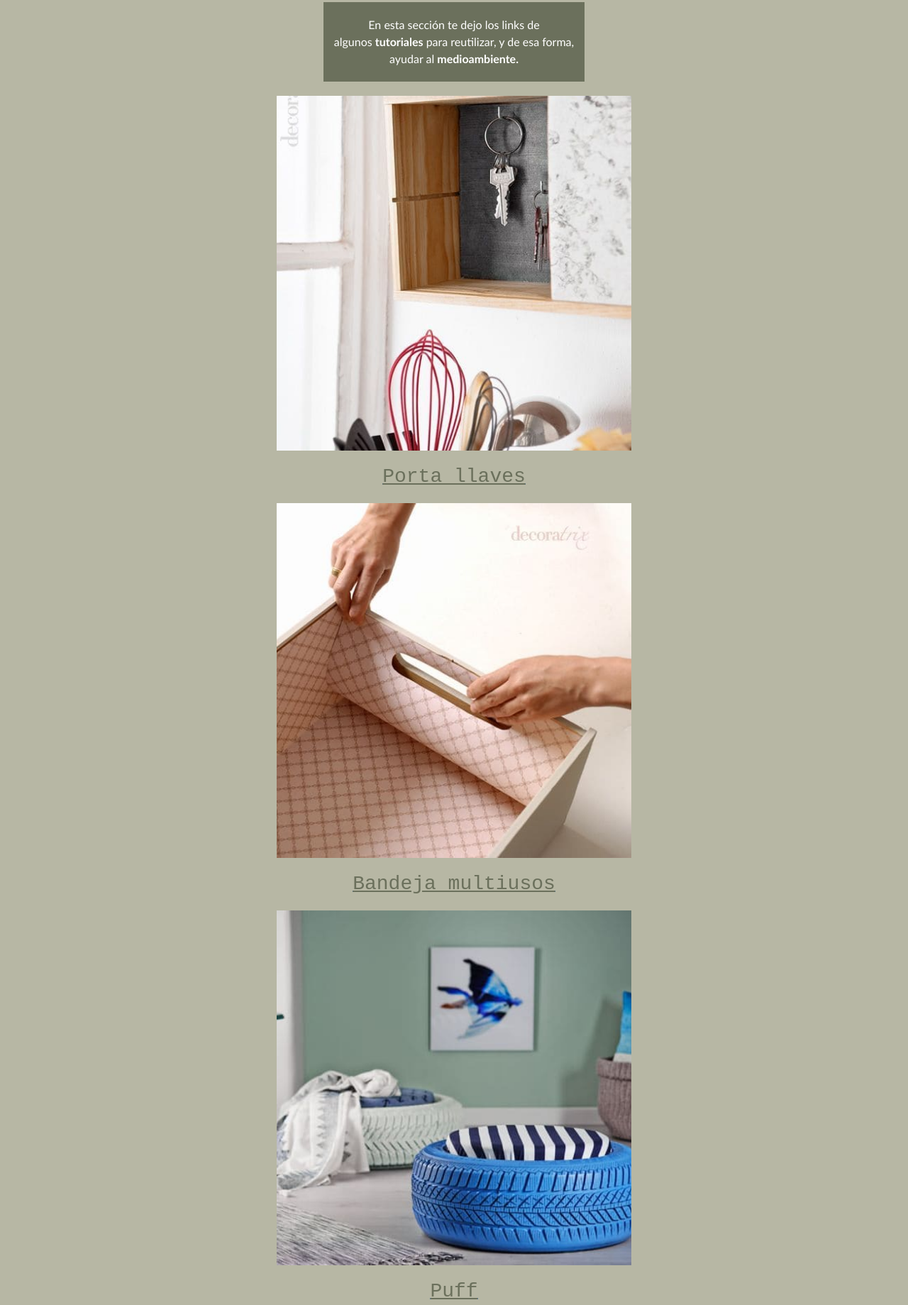
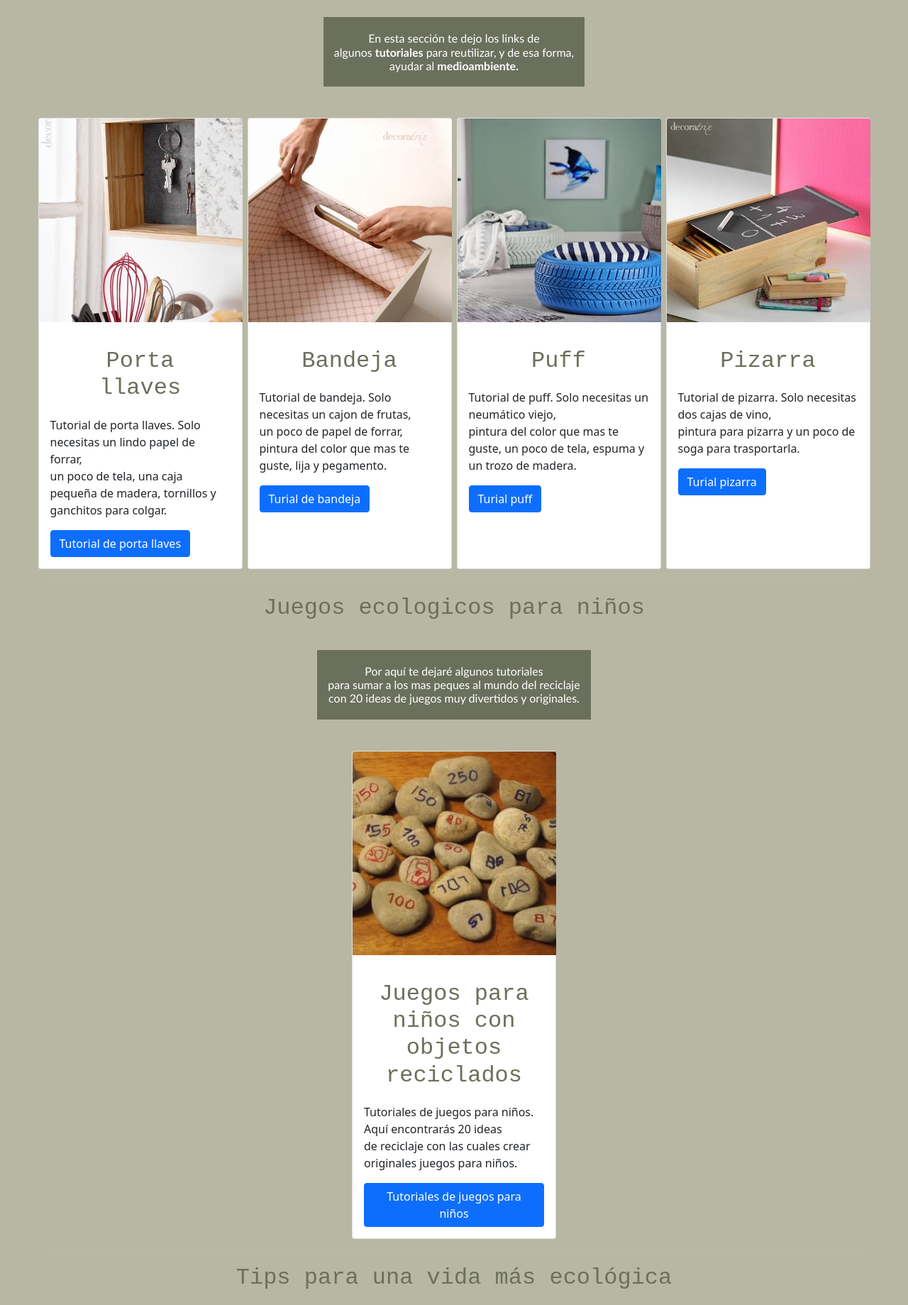
Before and after one commit to Camilu9/idea.debenedetto, a website: page pages/eco_tutoriales.html in a window 1280 px wide. Shown: the part 405-2244 px from the top of the page at 71% size. Drawn offline with nearby package versions, Linux system fonts and the light colour scheme.

Commit message:
cambio en pagina ecotutoriales

```diff
--- a/pages/eco_tutoriales.html
+++ b/pages/eco_tutoriales.html
@@ -73,69 +73,112 @@
                     amigable con el mundo.
                 </h5>
             </div>
-            <div>
+            <hr>
             <section>
                 <div class="titulo--dos">
                     <h2>Tutoriales para reciclar</h2>
                 </div>
                 <div class="pEco">
-                        <p>En esta sección te dejo los links de <br>
+                    <h6>En esta sección te dejo los links de <br>
                         algunos <b>tutoriales</b> para reutilizar, y de esa forma, <br>
-                            ayudar al <b>medioambiente.</b></p> <br>
+                        ayudar al <b>medioambiente.</b></h6> <br>
+                </div> <br>
+                <div class="tutorialesDeco">
+                    <div class="card" style="width: 18rem;">
+                        <img src="../multimedia/imagenes/eco_tutoriales/llaves.jpg" class="card-img-top" alt="...">
+                        <div class="card-body">
+                            <h2 class="card-title">Porta llaves</h2>
+                            <p class="card-text">Tutorial de porta llaves. Solo necesitas un lindo papel de forrar, <br>
+                                un poco de tela, una caja pequeña de madera, tornillos y ganchitos para colgar.
+                            </p>
+                            <a href="https://decoratrix.com/una-caja-reciclada-para-las-llaves" class="btn btn-primary"
+                                target="_blank">Tutorial de porta llaves</a>
                         </div>
-                    <div class="imgEco"><img src="../multimedia/imagenes/eco_tutoriales/llaves.jpg" alt=""></div>
-                    <a href="https://decoratrix.com/una-caja-reciclada-para-las-llaves" target="_blank">
-                        <h3>Porta llaves</h3>
-                    </a>
-                    <div class="imgEco"><img src="../multimedia/imagenes/eco_tutoriales/bandeja.jpg" alt=""></div>
-                    <a href="https://decoratrix.com/reciclar-una-caja-de-frutas" target="_blank">
-                        <h3>Bandeja multiusos</h3>
-                    </a>
-                    <div class="imgEco"><img src="../multimedia/imagenes/eco_tutoriales/puff.jpg" alt=""></div>
-                    <a href="https://decoratrix.com/como-hacer-un-puf" target="_blank">
-                        <h3>Puff</h3>
-                    </a>
-                    <div class="imgEco"><img src="../multimedia/imagenes/eco_tutoriales/pizarra.jpg" alt=""></div>
-                    <a href="https://decoratrix.com/cajas-de-vino-convertidas-en-pizarras" target="_blank">
-                        <h3>Pizarra</h3>
-                    </a>
+                    </div>
+                    <div class="card" style="width: 18rem;">
+                        <img src="../multimedia/imagenes/eco_tutoriales/bandeja.jpg" class="card-img-top" alt="...">
+                        <div class="card-body">
+                            <h2 class="card-title">Bandeja</h2>
+                            <p class="card-text">Tutorial de bandeja. Solo necesitas un cajon de frutas, <br>
+                                un poco de papel de forrar, pintura del color que mas te guste, lija y pegamento.
+                            </p>
+                            <a href="https://decoratrix.com/reciclar-una-caja-de-frutas" class="btn btn-primary"
+                                target="_blank">Turial de bandeja</a>
+                        </div>
+                    </div>
+                    <div class="card" style="width: 18rem;">
+                        <img src="../multimedia/imagenes/eco_tutoriales/puff.jpg" class="card-img-top" alt="...">
+                        <div class="card-body">
+                            <h2 class="card-title">Puff</h2>
+                            <p class="card-text">Tutorial de puff. Solo necesitas un neumático viejo, <br>
+                                pintura del color que mas te guste, un poco de tela, espuma y un trozo de madera.
+                            </p>
+                            <a href="https://decoratrix.com/como-hacer-un-puf" class="btn btn-primary"
+                                target="_blank">Turial
+                                puff</a>
+                        </div>
+                    </div>
+                    <div class="card" style="width: 18rem;">
+                        <img src="../multimedia/imagenes/eco_tutoriales/pizarra.jpg" class="card-img-top" alt="...">
+                        <div class="card-body">
+                            <h2 class="card-title">Pizarra</h2>
+                            <p class="card-text">Tutorial de pizarra. Solo necesitas dos cajas de vino, <br>
+                                pintura para pizarra y un poco de soga para trasportarla.
+                            </p>
+                            <a href="https://decoratrix.com/cajas-de-vino-convertidas-en-pizarras"
+                                class="btn btn-primary" target="_blank">Turial pizarra</a>
+                        </div>
+                    </div>
+                </div>
             </section>
-            </div>
-            <div>
+            <hr>
             <section>
                 <div class="titulo--tres">
                     <h2>Juegos ecologicos para niños</h2>
                 </div>
-                    <div class="imgsNiños">
-                        <div class="img1"><img src="../multimedia/imagenes/eco_tutoriales/niños.jpg" alt=""></div>
-                        <div class="img2"><img src="../multimedia/imagenes/eco_tutoriales/niños1.jpg" alt=""></div>
-                        <div class="img3"><img src="../multimedia/imagenes/eco_tutoriales/niños2.jpg" alt=""></div>
+                <div class="pEco">
+                    <h6>Por aquí te dejaré algunos tutoriales <br>
+                        para sumar a los mas peques al mundo del reciclaje <br>
+                        con 20 ideas de juegos muy divertidos y originales.</h6>
+                </div> <br>
+                <div class="tutorialesNiños">
+                <div class="card" style="width: 18rem;">
+                    <img src="../multimedia/imagenes/eco_tutoriales/niños2.jpg" class="card-img-top" alt="...">
+                    <div class="card-body">
+                        <h2 class="card-title">Juegos para niños con objetos reciclados</h2>
+                        <p class="card-text">Tutoriales de juegos para niños. Aquí encontrarás 20 ideas <br>
+                            de reciclaje con las cuales crear originales juegos para niños.
+                        </p>
+                        <a href="https://crianzaenverde.com/2019/03/14/descubre-20-ideas-de-manualidades-ecologicas/"
+                            class="btn btn-primary" target="_blank">Tutoriales de juegos para niños</a>
                     </div>
-                    <a href="https://crianzaenverde.com/2019/03/14/descubre-20-ideas-de-manualidades-ecologicas/"
-                        target="_blank">
-                        <h3>juegos para niños realizados con objetos reciclados</h3>
-                    </a>
                 </div>
-            <div>
+            </div>
+            </section>
             <hr>
+            <section>
                 <div class="titulo--cuatro">
                     <h2>Tips para una vida más ecológica</h2>
                 </div>
                 <div class="pEco">
-                    <p>Por aquí te dejaré algunos tips <br>
+                    <h6>Por aquí te dejaré algunos tips <br>
                         que te ayudarán a hacer de tu diaria <br>
-                        una opcion mas amigable con el planeta.</p>
+                        una opcion mas amigable con el planeta.</h6>
+                </div> <br>
+                <div class="tipsEco">
+                    <div class="card" style="width: 18rem;">
+                        <img src="../multimedia/imagenes/eco_tutoriales/ecofriendly.jpg" class="card-img-top" alt="...">
+                        <div class="card-body">
+                            <h2 class="card-title">Tips para una vida ecofriendly</h2>
+                            <p class="card-text">Tips para cambiar tu estilo de vida y sumarte al <br>
+                                cambio para una vida mas saludable para vos y para el planeta.
+                            </p>
+                            <a href="https://elpais.com/elpais/2018/09/13/buenavida/1536817884_327765.html"
+                                class="btn btn-primary" target="_blank">Tips para una vida ecofriendly</a>
+                        </div>
+                    </div>
                 </div>
             </section>
-            </div>
-            <div>
-                <section>
-                    <div class="imgEco"><img src="../multimedia/imagenes/eco_tutoriales/ecofriendly.jpg" alt=""></div>
-                    <a href="https://elpais.com/elpais/2018/09/13/buenavida/1536817884_327765.html" target="_blank">
-                        <h3>Tips para una vida mas ecofriendly</h3>
-                    </a>
-                </section>
-            </div>
         </main>
     </div>
     <div>
--- a/sass/_ecotutoriales.scss
+++ b/sass/_ecotutoriales.scss
@@ -36,7 +36,7 @@
   text-align: center;
 }
 /*doy funcion de linea y bloque, centro el texto, doy margen,color de fondo, color y fuente de letra, estilo de padding y centro el texto en la pagina eco tutoriales*/
-.eco p {
+.eco h6 {
   display: inline-block;
   text-align: center;
   margin: 20px;
@@ -46,7 +46,7 @@
   text-align: center;
   font-family: "Gill Sans", "Gill Sans MT", Calibri, "Trebuchet MS", sans-serif;
 }
-/*centro el div donde esta el texto*/
+/*centro el div donde esta el texto de los h6*/
 .pEco {
   text-align: center;
 }
@@ -58,40 +58,37 @@
   text-align: center;
   text-decoration: underline;
 }
-/*centro el contenido de mis flex*/
-.imgEco {
+.tutorialesDeco{
+  display: flex;
+  justify-content: space-around;
+}
+.tutorialesDeco img{
+  height: 287px;
+  width: 287px;
+  object-fit: cover;
+}
+.tutorialesNiños{
   display: flex;
   justify-content: center;
 }
-/*doy tamaño y evito que se deformen las imagenes*/
-.imgEco img {
-  height: 500px;
-  width: 500px;
+.tutorialesNiños img{
+  height: 287px;
+  width: 287px;
   object-fit: cover;
 }
-/*aplico grids a las imagenes con dos columnas y dos filas*/
-.imgsNiños {
-  display: grid;
-  grid-template-columns: auto auto;
-  grid-template-rows: auto auto;
-  gap: 0px 0px;
-  grid-template-areas:
-    "img1 img2"
-    "img1 img3";
-}
-.img1 {
-  grid-area: img1;
-}
-.img2 {
-  grid-area: img2;
-}
-.img3 {
-  grid-area: img3;
-}
-/*centro mis grids*/
-.imgsNiños {
+.tipsEco{
+  display: flex;
   justify-content: center;
 }
+.tipsEco img{
+  height: 287px;
+  width: 287px;
+  object-fit: cover;
+}
+.card{
+  position: inherit;
+}
+/*doy color al footer*/
 .footerEco {
   background-color: $rosa1;
 }
```
Also changed, not shown: css/style.css, sass/_principal.scss (line endings or trailing spaces). Lines whose indentation alone changed are shown as unchanged.
